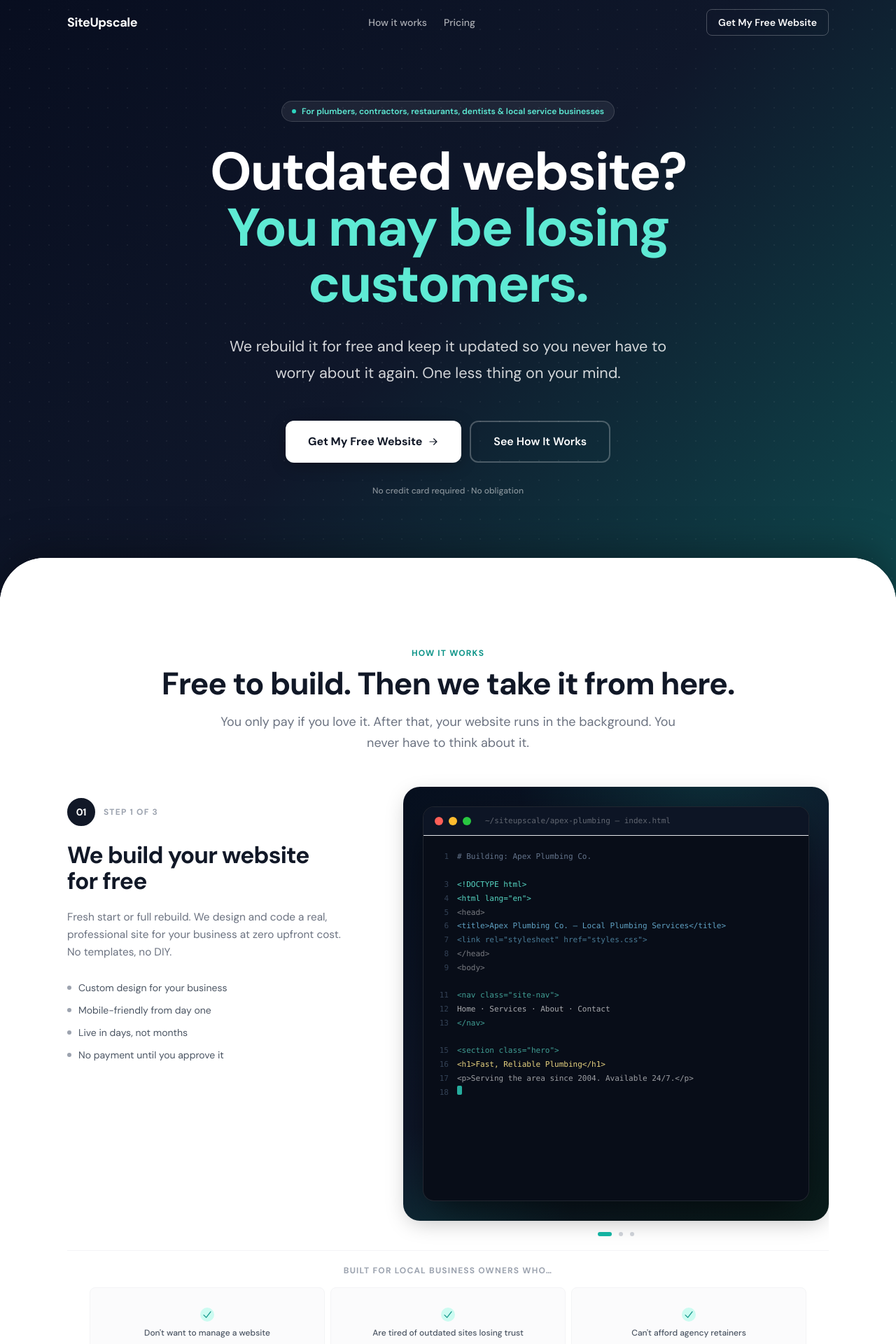
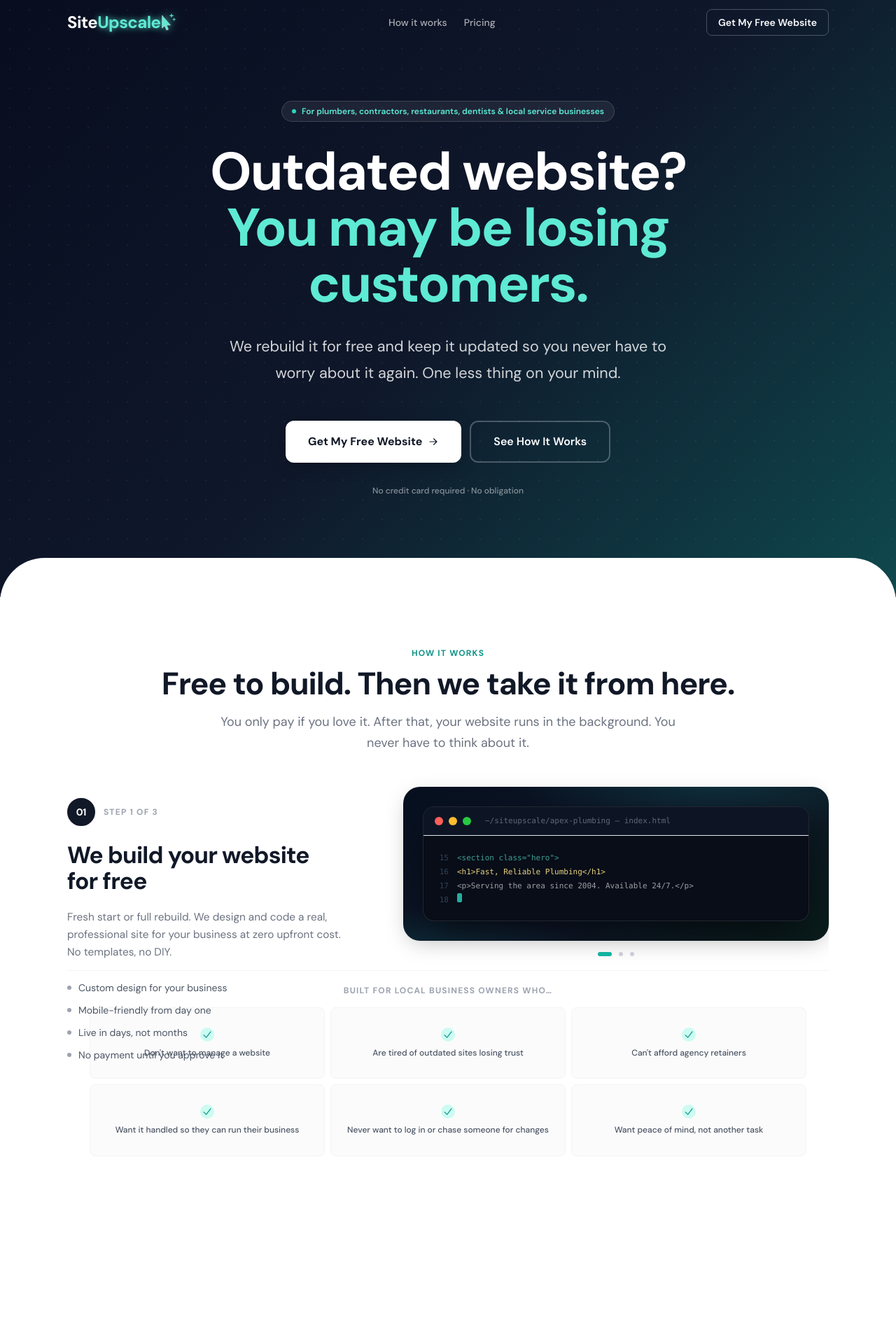
Before and after one commit to alpadev-ux/siterunner-landing, a React (Vite) app: page / in a window 1280 px wide. Shown: the top 1920 px of the page at 70% size. Built offline with nearby package versions, Linux system fonts and the light colour scheme.

Commit message:
rename to SiteUpscale

```diff
--- a/src/App.jsx
+++ b/src/App.jsx
@@ -33,6 +33,19 @@
     >
       {children}
     </div>
+  )
+}
+
+/* ─────────────────────── brand cursor mark ──────────────────────────── */
+function CursorMark({ size = 16, color = 'white' }) {
+  return (
+    <svg width={size} height={size} viewBox="-2 -6 28 32" fill="none" strokeLinecap="round" strokeLinejoin="round">
+      <path d="M2,1 L2,21 L6,17 L9,24 L12,23 L9,16 L15,16 Z" fill={color} stroke="rgba(255,255,255,0.35)" strokeWidth="1" />
+      <line x1="17" y1="-1.5" x2="17" y2="3.5" stroke={color} strokeWidth="1.2" />
+      <line x1="14.5" y1="1" x2="19.5" y2="1" stroke={color} strokeWidth="1.2" />
+      <line x1="21" y1="5" x2="21" y2="9" stroke={color} strokeWidth="0.9" />
+      <line x1="19" y1="7" x2="23" y2="7" stroke={color} strokeWidth="0.9" />
+    </svg>
   )
 }
 
@@ -218,7 +231,7 @@
   return (
     <div className="min-h-screen font-sans text-gray-900 antialiased" style={{ background: '#ffffff' }}>
 
-      <div className="overflow-hidden">
+      <div style={{ overflow: 'clip' }}>
 
       {/* ── Hero (nav integrated) ─────────────────────────────────── */}
       <header
@@ -246,7 +259,22 @@
 
         {/* ── integrated nav ── */}
         <nav className="relative z-10 max-w-6xl mx-auto px-4 sm:px-6 lg:px-8 h-16 flex items-center justify-between">
-          <span className="font-bold text-white text-lg tracking-tight">SiteUpscale</span>
+          <div className="flex items-center gap-0">
+            <span className="font-bold text-2xl tracking-tight leading-none">
+              <span className="text-white">Site</span><span className="text-teal-300" style={{ textShadow: '0 0 8px rgba(94,234,212,0.85)' }}>Upscale</span>
+            </span>
+            {/* Elevated NW cursor with twinkles */}
+            <svg className="h-[1.8em] w-auto flex-shrink-0 mb-[0.18em] -ml-px" viewBox="-2 -6 28 32" strokeLinecap="round" strokeLinejoin="round" style={{ filter: 'drop-shadow(0 0 6px rgba(94,234,212,0.85))' }}>
+              {/* Cursor */}
+              <path d="M2,1 L2,21 L6,17 L9,24 L12,23 L9,16 L15,16 Z" fill="#5eead4" stroke="rgba(255,255,255,0.5)" strokeWidth="1" />
+              {/* Twinkle 1 — larger, upper right */}
+              <line x1="17" y1="-1.5" x2="17" y2="3.5" stroke="#5eead4" strokeWidth="1.3" />
+              <line x1="14.5" y1="1" x2="19.5" y2="1" stroke="#5eead4" strokeWidth="1.3" />
+              {/* Twinkle 2 — smaller, further right */}
+              <line x1="21" y1="5" x2="21" y2="9" stroke="#5eead4" strokeWidth="1" />
+              <line x1="19" y1="7" x2="23" y2="7" stroke="#5eead4" strokeWidth="1" />
+            </svg>
+          </div>
           <div className="hidden sm:flex items-center gap-6 text-sm font-medium" style={{ color: 'rgba(255,255,255,0.65)' }}>
             <button onClick={() => scrollTo('how-it-works')} className="hover:text-white transition-colors duration-150">How it works</button>
             <button onClick={() => scrollTo('pricing')} className="hover:text-white transition-colors duration-150">Pricing</button>
@@ -301,7 +329,7 @@
 
 
       {/* ── Card 1 — white, floats up over hero ── */}
-      <div className="-mt-14 relative z-10 rounded-t-[4rem] overflow-hidden bg-white" style={{ boxShadow: '0 -8px 60px rgba(0,0,0,0.35)', paddingBottom: '6rem' }}>
+      <div className="-mt-14 relative z-10 rounded-t-[4rem] bg-white" style={{ boxShadow: '0 -8px 60px rgba(0,0,0,0.35)', paddingBottom: '6rem', clipPath: 'inset(0 0 0 0 round 4rem 4rem 0 0)' }}>
 
       {/* ── Process Storyrail ────────────────────────────────────── */}
       <section id="how-it-works" className="pt-16 pb-20 md:pt-20 md:pb-28 scroll-mt-8 bg-white">
@@ -808,23 +836,29 @@
                 <span>{Icon.arrow}</span>
               </button>
             </div>
+
+            {/* Footer info — sits below the CTA button */}
+            <div className="mt-16 pt-8 border-t border-white/10 flex flex-col items-center gap-4 text-center">
+              <div className="flex items-center gap-0">
+                <span className="font-bold text-xl tracking-tight leading-none">
+                  <span className="text-white">Site</span><span className="text-teal-300" style={{ textShadow: '0 0 8px rgba(94,234,212,0.85)' }}>Upscale</span>
+                </span>
+                <svg className="h-[1.6em] w-auto flex-shrink-0 mb-[0.18em] -ml-px" viewBox="-2 -6 28 32" strokeLinecap="round" strokeLinejoin="round" style={{ filter: 'drop-shadow(0 0 6px rgba(94,234,212,0.85))' }}>
+                  <path d="M2,1 L2,21 L6,17 L9,24 L12,23 L9,16 L15,16 Z" fill="#5eead4" stroke="rgba(255,255,255,0.5)" strokeWidth="1" />
+                  <line x1="17" y1="-1.5" x2="17" y2="3.5" stroke="#5eead4" strokeWidth="1.3" />
+                  <line x1="14.5" y1="1" x2="19.5" y2="1" stroke="#5eead4" strokeWidth="1.3" />
+                  <line x1="21" y1="5" x2="21" y2="9" stroke="#5eead4" strokeWidth="1" />
+                  <line x1="19" y1="7" x2="23" y2="7" stroke="#5eead4" strokeWidth="1" />
+                </svg>
+              </div>
+              <a href="mailto:hello@siteupscale.com" className="text-sm text-gray-400 hover:text-white transition-colors duration-200">
+                hello@siteupscale.com
+              </a>
+              <p className="text-sm text-gray-500">© {new Date().getFullYear()} SiteUpscale. All rights reserved.</p>
+            </div>
           </Reveal>
         </div>
       </section>
-
-      {/* ── Footer ───────────────────────────────────────────────── */}
-      <footer className="bg-gray-950 border-t border-white/5 py-12">
-        <div className="max-w-5xl mx-auto px-4 sm:px-6 lg:px-8 flex flex-col sm:flex-row items-center justify-between gap-6">
-          <div>
-            <p className="font-bold text-white text-base">SiteUpscale</p>
-            <p className="text-sm text-gray-500 mt-0.5">Website care for local businesses. You never have to think about it.</p>
-          </div>
-          <a href="mailto:hello@siteupscale.com" className="text-sm text-gray-500 hover:text-white transition-colors duration-200">
-            hello@siteupscale.com
-          </a>
-          <p className="text-sm text-gray-600">© {new Date().getFullYear()} SiteUpscale. All rights reserved.</p>
-        </div>
-      </footer>
       </div>{/* end Card 4 */}
       </div>{/* end inset column */}
     </div>
@@ -1084,7 +1118,7 @@
 
       {/* chat header */}
       <div className="flex items-center gap-3 px-5 py-3.5 border-b border-gray-100">
-        <div className="w-10 h-10 rounded-full bg-accent flex items-center justify-center text-white text-xs font-bold flex-shrink-0">SR</div>
+        <div className="w-10 h-10 rounded-full bg-accent flex items-center justify-center flex-shrink-0"><CursorMark size={20} /></div>
         <div className="flex-1 min-w-0">
           <div className="text-sm font-semibold text-gray-800">SiteUpscale</div>
           <div className="flex items-center gap-1.5">
@@ -1132,7 +1166,7 @@
                 animation: !isPast ? 'slideUp 0.26s ease-out both' : undefined,
               }}
             >
-              <div className="w-7 h-7 rounded-full bg-accent/15 flex items-center justify-center text-[10px] font-bold text-accent flex-shrink-0">SR</div>
+              <div className="w-7 h-7 rounded-full bg-accent/15 flex items-center justify-center flex-shrink-0"><CursorMark size={14} color="#0d9488" /></div>
               <div className={`rounded-2xl rounded-bl-sm px-4 py-2.5 max-w-[84%] ${msg.urgent ? 'bg-slate-100 border border-slate-200' : 'bg-gray-100'}`}>
                 <p className={`text-[13px] leading-snug ${msg.urgent ? 'text-slate-700' : 'text-gray-700'}`}>{msg.text}</p>
               </div>
@@ -1143,7 +1177,7 @@
         {/* agent typing dots */}
         {isAgentTyping && (
           <div className="flex items-end gap-2" style={{ animation: 'slideUp 0.22s ease-out both' }}>
-            <div className="w-7 h-7 rounded-full bg-accent/15 flex items-center justify-center text-[10px] font-bold text-accent flex-shrink-0">SR</div>
+            <div className="w-7 h-7 rounded-full bg-accent/15 flex items-center justify-center flex-shrink-0"><CursorMark size={14} color="#0d9488" /></div>
             <div className="bg-gray-100 rounded-2xl rounded-bl-sm px-4 py-3">
               <div className="flex gap-1.5 items-center h-3.5">
                 {[0, 140, 280].map((d) => (
@@ -1335,7 +1369,7 @@
           </div>
         </div>
         <div className="flex items-center gap-3 px-5 py-3.5 border-b border-gray-100 flex-shrink-0">
-          <div className="w-10 h-10 rounded-full bg-accent flex items-center justify-center text-white text-xs font-bold flex-shrink-0">SR</div>
+          <div className="w-10 h-10 rounded-full bg-accent flex items-center justify-center flex-shrink-0"><CursorMark size={20} /></div>
           <div>
             <div className="text-sm font-semibold text-gray-800">SiteUpscale</div>
             <div className="flex items-center gap-1.5">
@@ -1359,7 +1393,7 @@
             )
             if (msg.from === 'preview') return (
               <div key={i} className="flex items-end gap-2" style={{ animation: 'slideUp 0.26s ease-out both' }}>
-                <div className="w-7 h-7 rounded-full bg-accent flex items-center justify-center text-white text-[10px] font-bold flex-shrink-0">SR</div>
+                <div className="w-7 h-7 rounded-full bg-accent flex items-center justify-center flex-shrink-0"><CursorMark size={14} /></div>
                 <div className="rounded-2xl rounded-bl-sm bg-gray-100 p-2.5 max-w-[82%]">
                   <div className="rounded-lg border border-gray-200 bg-white p-2.5 flex items-center gap-2.5">
                     <div className="w-8 h-8 rounded-md bg-gradient-to-br from-teal-500 to-teal-700 flex items-center justify-center text-white flex-shrink-0">{Icon.globe}</div>
@@ -1381,7 +1415,7 @@
             )
             return (
               <div key={i} className="flex items-end gap-2" style={{ animation: 'slideUp 0.26s ease-out both' }}>
-                <div className="w-7 h-7 rounded-full bg-accent flex items-center justify-center text-white text-[10px] font-bold flex-shrink-0">SR</div>
+                <div className="w-7 h-7 rounded-full bg-accent flex items-center justify-center flex-shrink-0"><CursorMark size={14} /></div>
                 <div className="rounded-2xl rounded-bl-sm bg-gray-100 px-4 py-2.5 max-w-[80%]">
                   <p className="text-[13px] text-gray-800 leading-snug">{msg.text}</p>
                 </div>
@@ -1513,11 +1547,11 @@
         <div
           ref={driverRef}
           className="hidden lg:block relative"
-          style={{ height: '1188px', marginTop: '0.5rem' }}
+          style={{ height: '400vh', marginTop: '0.5rem' }}
         >
           <div
             className="sticky top-0 flex flex-col bg-white overflow-hidden"
-            style={{ height: 'auto', minHeight: 0 }}
+            style={{ height: '100vh' }}
           >
             {/* Heading — locked at top of sticky panel, zero gap to content */}
             <div className="flex-shrink-0 pt-10 pb-2 text-center">
@@ -1533,7 +1567,7 @@
             {/* Content row — natural height, does NOT flex-grow so the strip follows immediately below */}
             <div className="flex items-start gap-14 xl:gap-20 pt-6 pb-0">
             {/* Left: step descriptions — absolutely stacked, cross-fade between steps */}
-            <div className="w-[360px] xl:w-[400px] flex-shrink-0 relative flex flex-col text-left" style={{ marginTop: '2rem' }}>
+            <div className="w-[360px] xl:w-[400px] flex-shrink-0 relative flex flex-col text-left" style={{ marginTop: '2rem', height: 'min(620px, calc(100vh - 580px))' }}>
               {STEPS.map((step, i) => (
                 <div
                   key={i}
@@ -1571,7 +1605,7 @@
 
             {/* Right: demo panel + progress dots */}
             <div className="flex-1 min-w-0 flex flex-col justify-start gap-4" style={{ marginTop: '1rem' }}>
-              <div className="rounded-3xl overflow-hidden relative" style={{ height: '620px', ...demoBg }}>
+              <div className="rounded-3xl overflow-hidden relative" style={{ height: 'min(620px, calc(100vh - 580px))', ...demoBg }}>
                 <div className="absolute inset-0 pointer-events-none" style={{ background: 'radial-gradient(ellipse 70% 55% at 72% -5%, rgba(15,118,110,0.28) 0%, transparent 65%), radial-gradient(ellipse 55% 45% at 8% 105%, rgba(20,184,166,0.13) 0%, transparent 60%)' }} />
                 <div className="absolute -top-px right-[10%] w-[45%] h-px bg-gradient-to-r from-transparent via-teal-400/30 to-transparent pointer-events-none" />
                 {scenes.map((scene, i) => (
```
